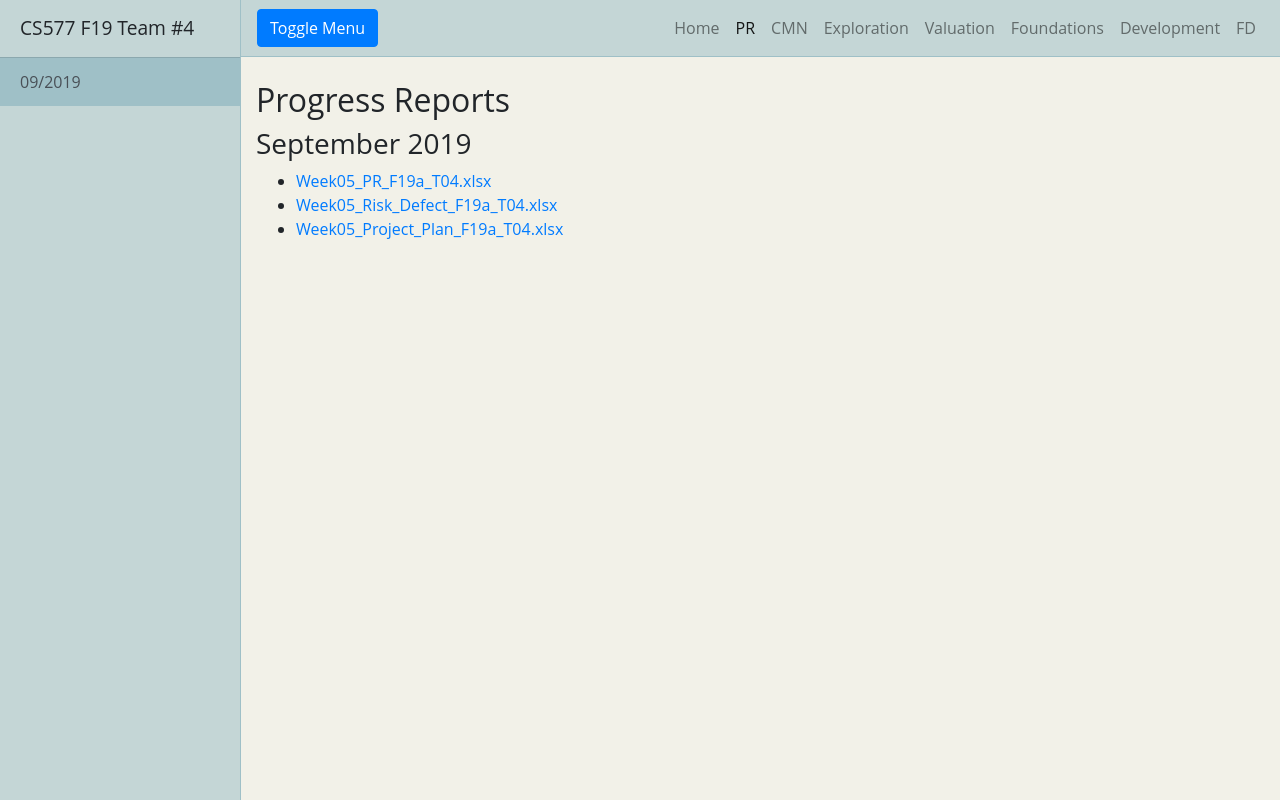
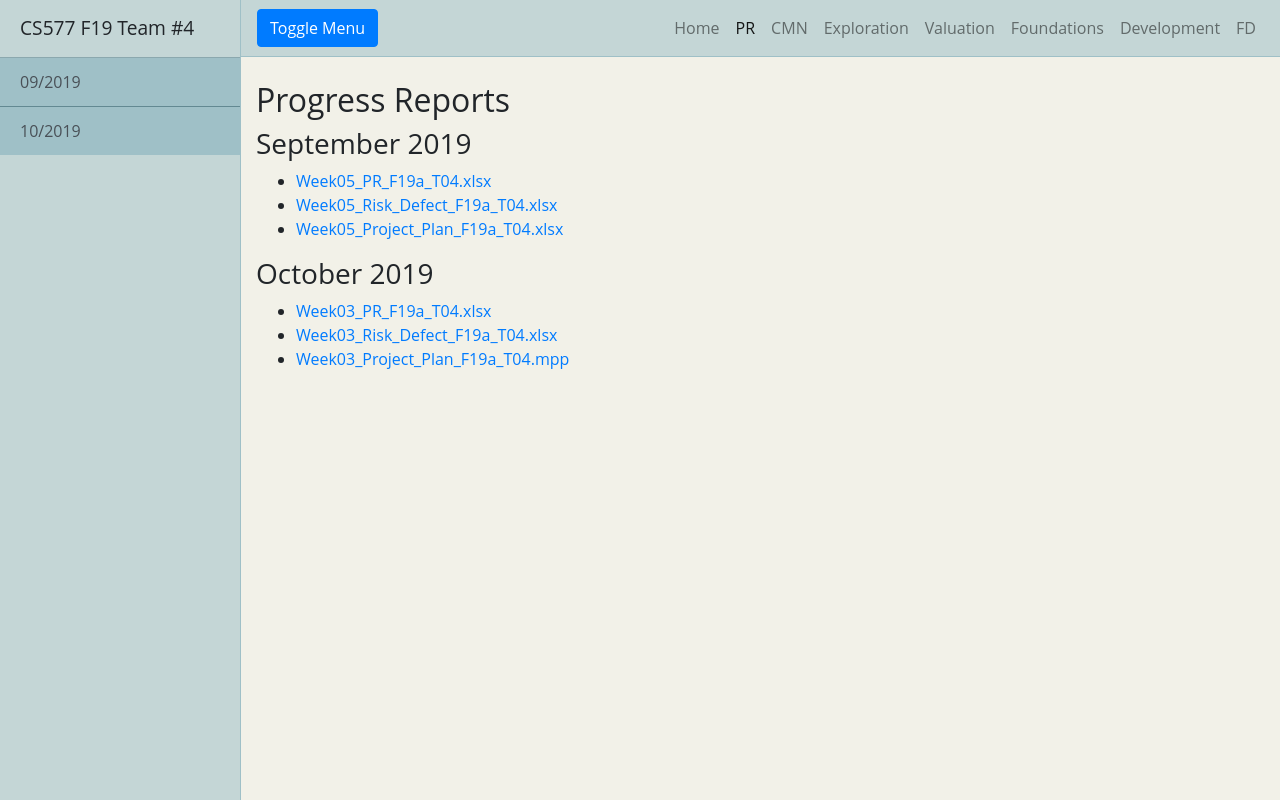
Before and after one commit to kgrimes2/CS577a-Fall2019-Team04, a website: page PR/index.html in a window 1280 px wide. Drawn offline with Linux system fonts and the light colour scheme.

Commit message:
Adding week 2/3 documents

```diff
--- a/PR/index.html
+++ b/PR/index.html
@@ -26,7 +26,8 @@
     <div class="bg-light border-right" id="sidebar-wrapper">
       <div class="sidebar-heading">CS577 F19 Team #4</div>
       <div class="list-group list-group-flush">
-        <a href="#sep19" class="list-group-item list-group-item-action bg-light">09/2019</a>
+          <a href="#sep19" class="list-group-item list-group-item-action bg-light">09/2019</a>
+          <a href="#oct19" class="list-group-item list-group-item-action bg-light">10/2019</a>
       </div>
     </div>
     <!-- /#sidebar-wrapper -->
@@ -86,6 +87,15 @@
           <li><a href="./Week05_Project_Plan_F19a_T04.xlsx">Week05_Project_Plan_F19a_T04.xlsx</a></li>
         </ul>
       </div>
+      <a name="oct19"></a>
+      <div class="container-fluid">
+          <h3>October 2019</h3>
+          <ul>
+              <li><a href="./Week03_PR_F19a_T04.xlsx">Week03_PR_F19a_T04.xlsx</a></li>
+              <li><a href="./Week03_Risk_Defect_F19a_T04.xlsx">Week03_Risk_Defect_F19a_T04.xlsx</a></li>
+              <li><a href="./Week03_Project_Plan_F19a_T04.mpp">Week03_Project_Plan_F19a_T04.mpp</a></li>
+          </ul>
+      </div>
 
     </div>
     <!-- /#wrapper -->
```
Also changed, not shown: CMN/index.html (+9 -0 lines), index.html (+4 -0 lines), 4 other files.
